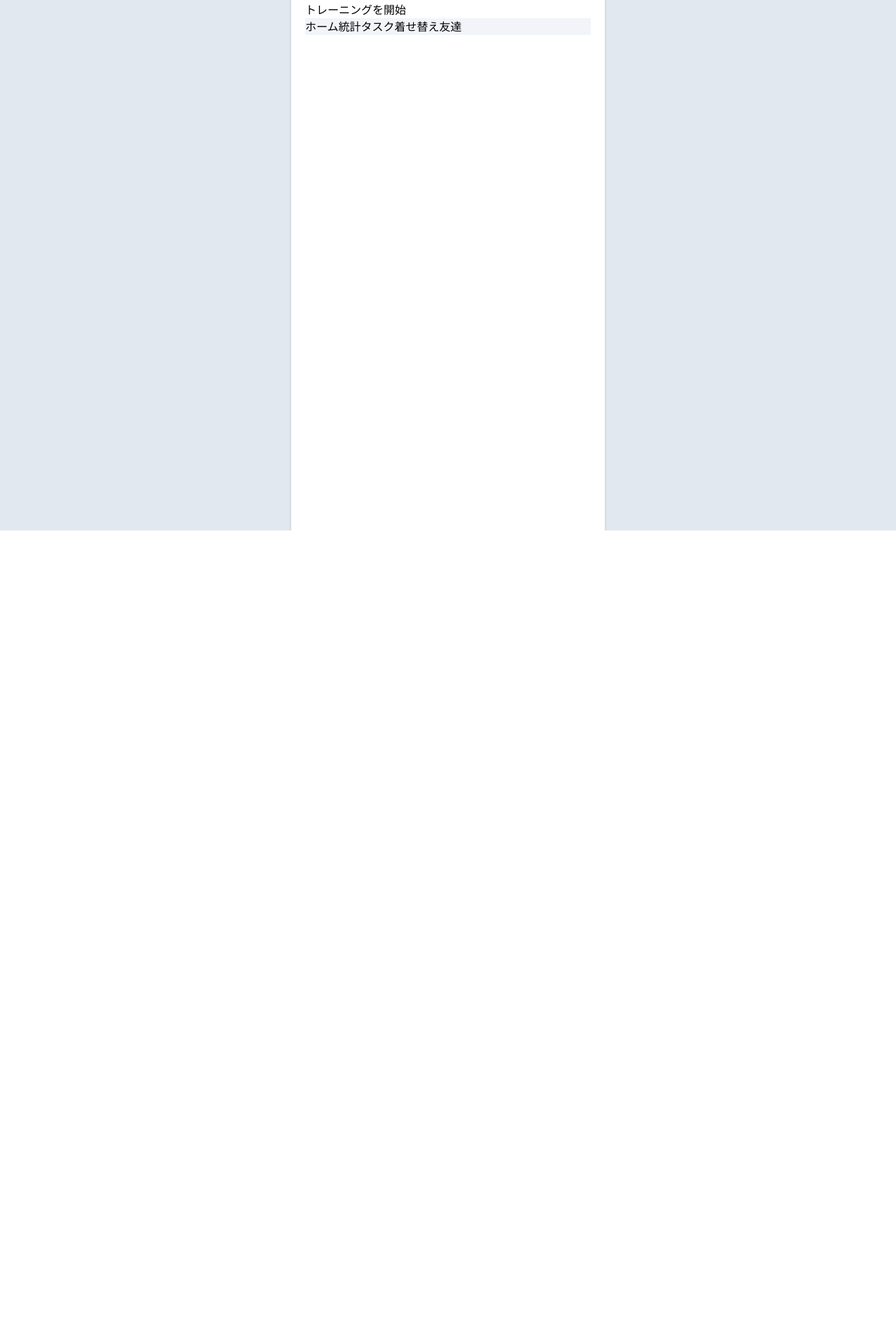
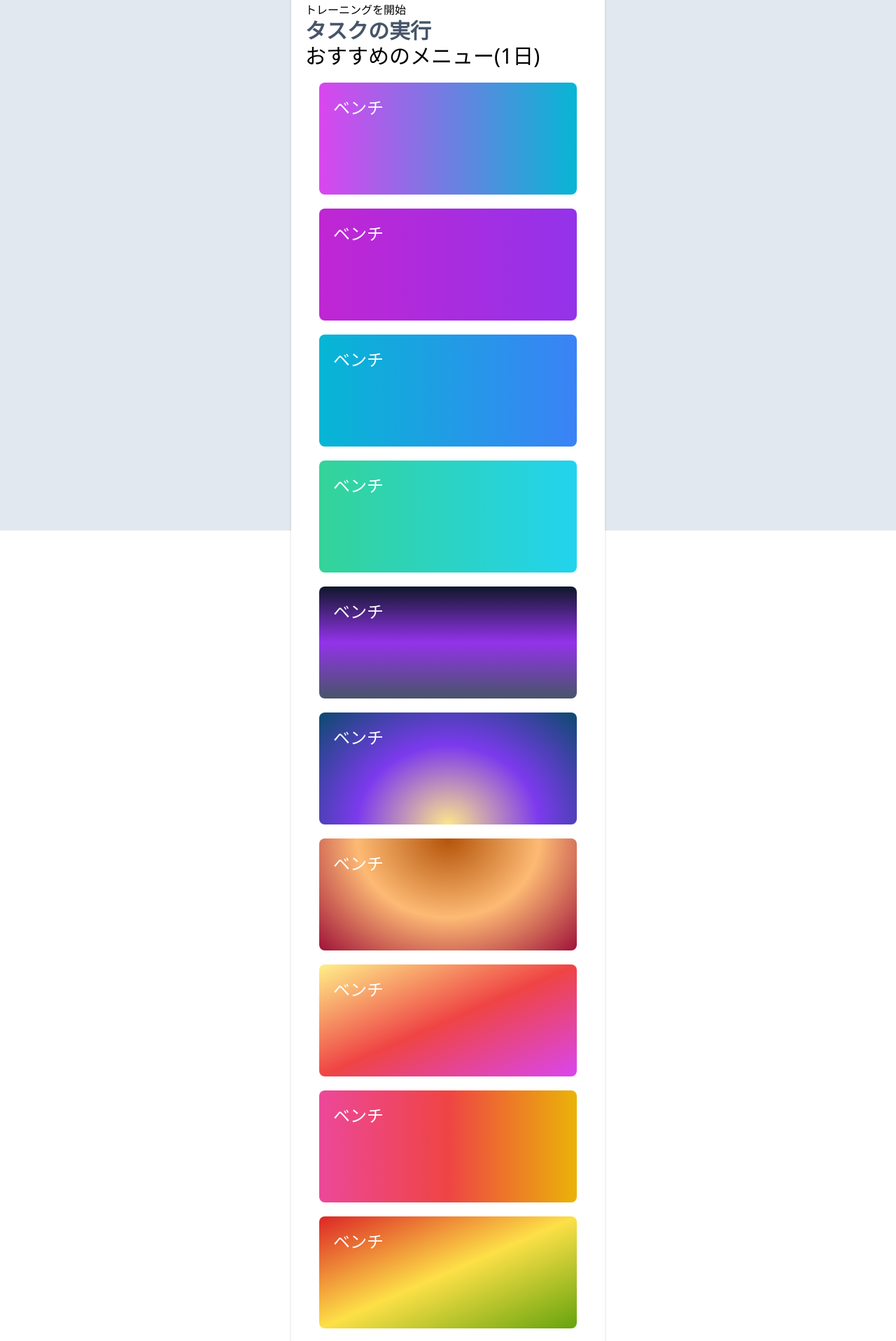
Before and after one commit to muscle-training-with-friend/mutan, a React (Vite) app: page /mutan/doneTask in a window 1280 px wide. Shown: the part 42-1958 px from the top of the page at 70% size. Before the commit the page ends 800 px from the top, so only its background shows below. Built offline with nearby package versions, Linux system fonts and the light colour scheme.

Commit message:
Update DoneTask.jsx
グラデーションいろいろ

```diff
--- a/src/Pages/DoneTask.jsx
+++ b/src/Pages/DoneTask.jsx
@@ -5,6 +5,31 @@ export default function () {
     <>
       <div className="font-bold text-slate-600">タスクの実行</div>
       <Link to="/timer">トレーニングを開始</Link>
+      <div className="font-bold text-slate-600 text-3xl">タスクの実行</div>
+      <div className="text-3xl">おすすめのメニュー(1日)</div>{/*メニュー名*/}
+      <div className="rounded-lg bg-gradient-to-r from-fuchsia-500 to-cyan-500 h-40 m-5">
+        <div className="text-2xl p-5 text-white">ベンチ</div></div>
+      <div className="rounded-lg bg-gradient-to-r from-fuchsia-600 to-purple-600 h-40 m-5">
+        <div className="text-2xl p-5 text-white">ベンチ</div></div>
+      <div className="rounded-lg bg-gradient-to-r from-cyan-500 to-blue-500 h-40 m-5">
+        <div className="text-2xl p-5 text-white">ベンチ</div></div>
+      <div className="rounded-lg bg-gradient-to-r from-emerald-400 to-cyan-400 h-40 m-5">
+        <div className="text-2xl p-5 text-white">ベンチ</div></div>
+      <div className="rounded-lg bg-gradient-to-t from-slate-600 via-purple-600 to-slate-900 h-40 m-5">
+        <div className="text-2xl p-5 text-white">ベンチ</div></div>
+      <div className="rounded-lg bg-[radial-gradient(ellipse_at_bottom,_var(--tw-gradient-stops))] from-amber-200 via-violet-600 to-sky-900 h-40 m-5">
+        <div className="text-2xl p-5 text-white">ベンチ</div></div>
+      <div className="rounded-lg bg-[radial-gradient(ellipse_at_top,_var(--tw-gradient-stops))] from-amber-700 via-orange-300 to-rose-800 h-40 m-5">
+        <div className="text-2xl p-5 text-white">ベンチ</div></div>
+      <div className="rounded-lg bg-gradient-to-br from-yellow-200 via-red-500 to-fuchsia-500 h-40 m-5">
+        <div className="text-2xl p-5 text-white">ベンチ</div></div>
+      <div className="rounded-lg bg-gradient-to-r from-pink-500 via-red-500 to-yellow-500 h-40 m-5">
+        <div className="text-2xl p-5 text-white">ベンチ</div></div>
+      <div className="rounded-lg bg-gradient-to-tl from-lime-600 via-yellow-300 to-red-600 h-40 m-5">
+        <div className="text-2xl p-5 text-white">ベンチ</div></div>
+      <div className="rounded-full bg-cyan-500 h-20 text-center pt-6 hover:bg-sky-700">
+        <Link to="/timer" className="text-white">トレーニングを開始</Link></div>
+      <Link to="/timer">トレーニングを開始</Link>
     </>
   );
 }
```
